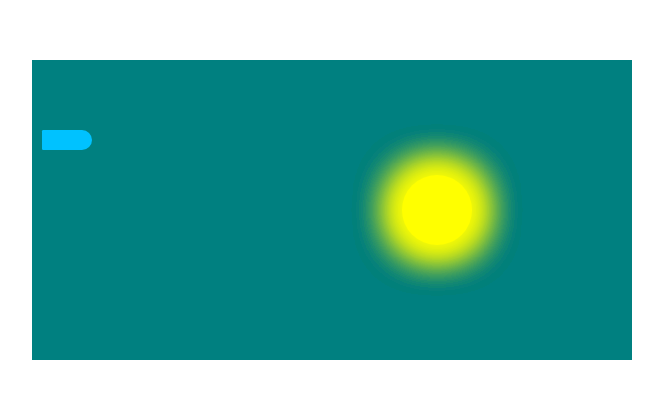
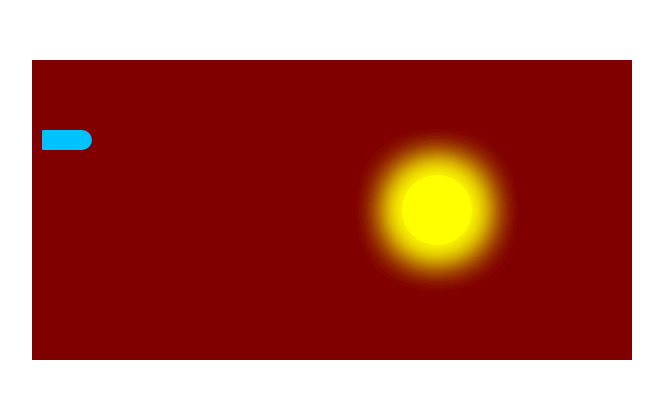
Before and after one commit to IonicaBizau/atomic-models, a plain HTML site: page index.html in a window 1280 px wide. Shown: the part 140-538 px from the top of the page, without its empty margins (308-971 px from the left). Drawn offline with Linux system fonts and the light colour scheme.

Commit message:
maroon looks better

```diff
--- a/css/style.css
+++ b/css/style.css
@@ -1,5 +1,5 @@
 .screen {
-    background: teal;
+    background: maroon;
     position: absolute;
     top: 200px;
     max-width: 600px;
```
